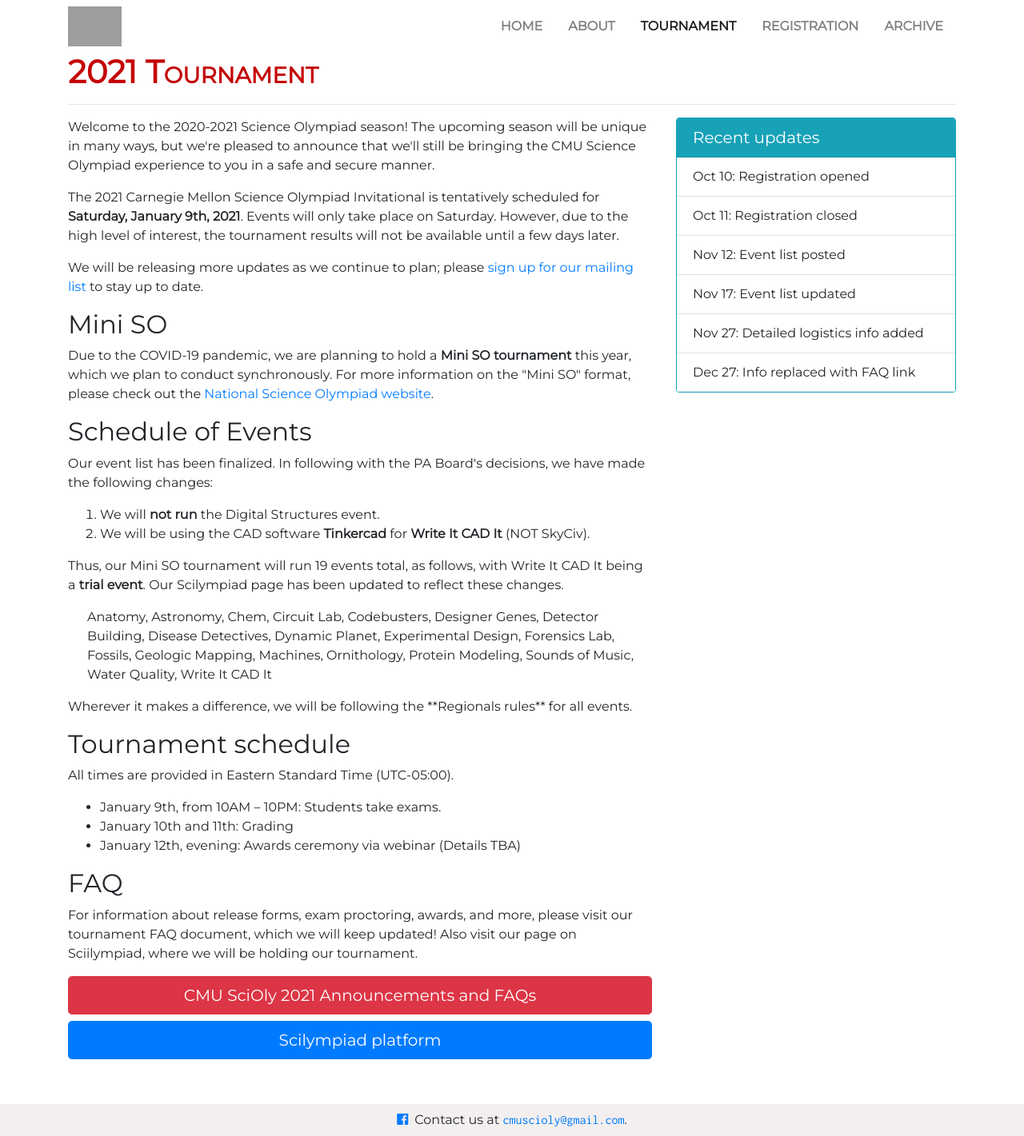
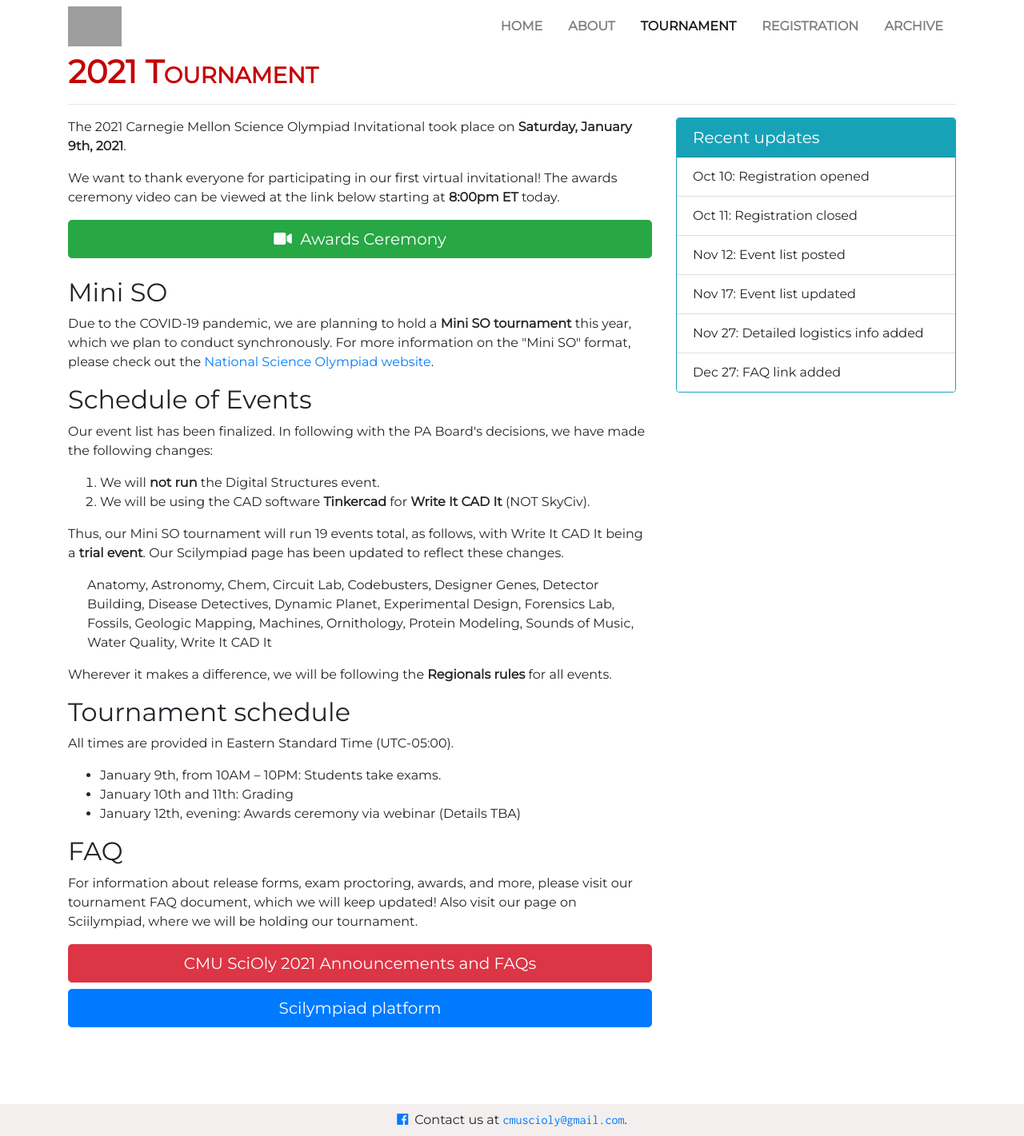
Before and after one commit to cmuscioly/cmuscioly.github.io, a Jekyll site: the page built from tournament.md, in a window 1280 px wide. Shown: the whole page at 80% size. Built offline with Jekyll 4.4.1, drawn with Linux system fonts in a browser that asks for light colours; nearby versions of some CDN libraries; grey boxes are pictures that could not be loaded.

Commit message:
Add awards ceremony info

```diff
--- a/tournament.md
+++ b/tournament.md
@@ -12,23 +12,25 @@
 <div class="col">
 
 <p>
-Welcome to the 2020-2021 Science Olympiad season! The upcoming season will be
-unique in many ways, but we're pleased to announce that we'll still be bringing
-the CMU Science Olympiad experience to you in a safe and secure manner.
+The 2021 Carnegie Mellon Science Olympiad Invitational took place on
+<strong>Saturday, January 9th, 2021</strong>.
 </p>
 
 <p>
-The 2021 Carnegie Mellon Science Olympiad Invitational is tentatively scheduled
-for <strong>Saturday, January 9th, 2021</strong>. Events will only take place
-on Saturday. However, due to the high level of interest, the tournament results
-will not be available until a few days later.
+We want to thank everyone for participating in our first virtual invitational!
+The awards ceremony video can be viewed at the link below starting at
+<strong>8:00pm ET</strong> today.
 </p>
 
-<p>
-We will be releasing more updates as we continue to plan; please <a
-href="https://lists.andrew.cmu.edu/mailman/listinfo/cmuscioly-interest"
-target="_blank">sign up for our mailing list</a> to stay up to date.
-</p>
+<div>
+  <a class="btn btn-success btn-lg btn-block" role="button"
+  href="https://youtu.be/FYblBgoMSDQ" target="_blank">
+    <i class="fas fa-video"></i>
+    &nbsp;Awards Ceremony
+  </a>
+</div>
+
+<br>
 
 <h2>Mini SO</h2>
 
@@ -69,8 +71,8 @@
 </blockquote>
 
 <p>
-Wherever it makes a difference, we will be following the **Regionals rules**
-for all events.
+Wherever it makes a difference, we will be following the <strong>Regionals
+rules</strong> for all events.
 </p>
 
 <h2>Tournament schedule</h2>
@@ -114,7 +116,7 @@
     <li class="list-group-item">Nov 12: Event list posted</li>
     <li class="list-group-item">Nov 17: Event list updated</li>
     <li class="list-group-item">Nov 27: Detailed logistics info added</li>
-    <li class="list-group-item">Dec 27: Info replaced with FAQ link</li>
+    <li class="list-group-item">Dec 27: FAQ link added</li>
   </ul>
 </div>
 </div>
```
